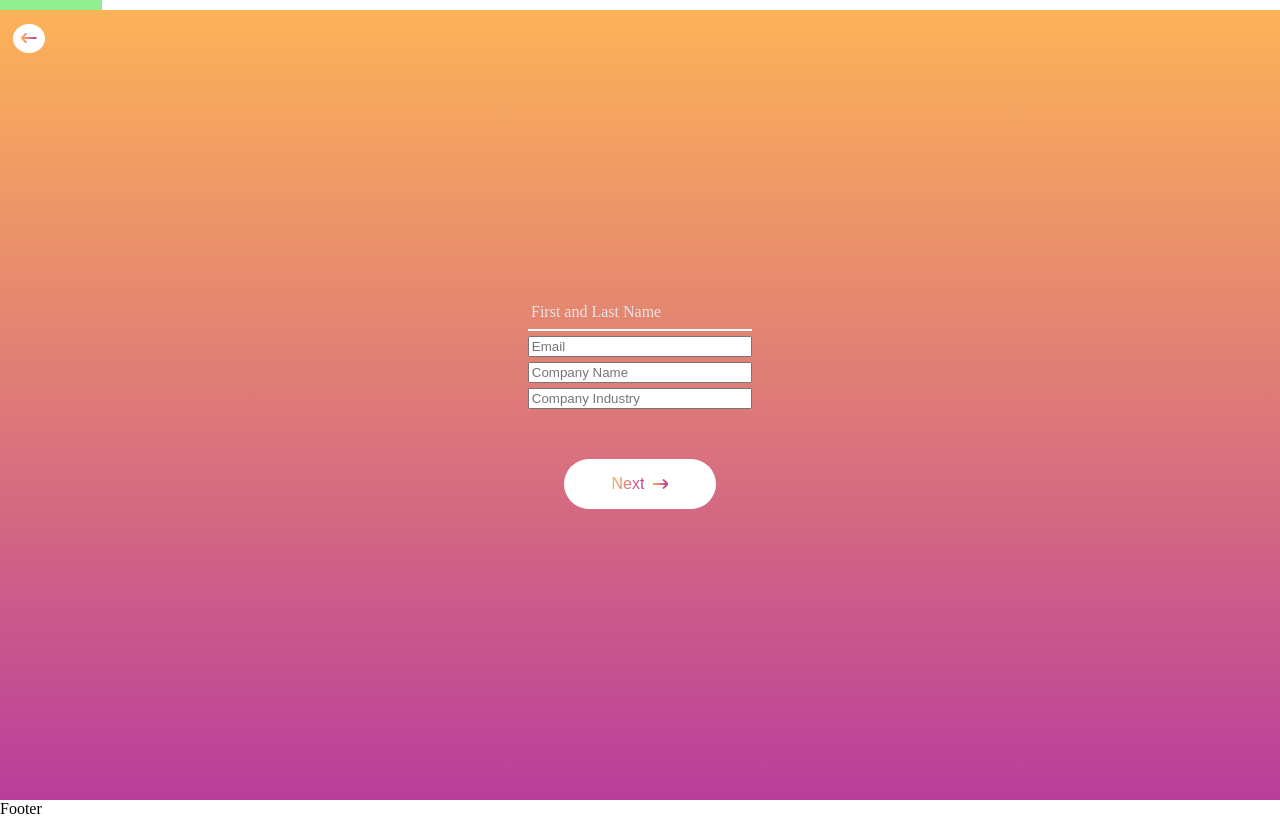
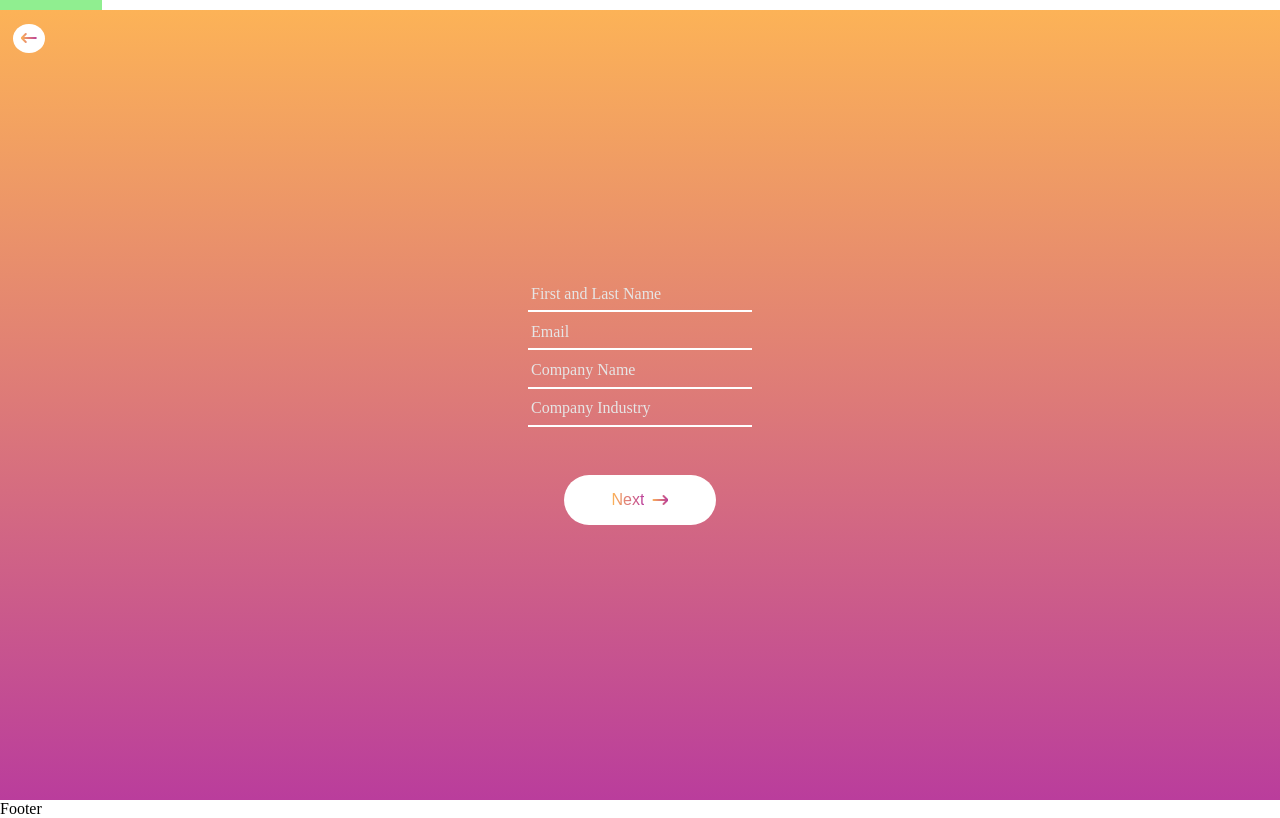
Before and after one commit to AkaraTawng/client-design-questionairre, a React (Vite) app: page / in a window 1280 px wide. Both pictures are taken after a click on the button "Let's go!". Built offline with nearby package versions, Linux system fonts and the light colour scheme.

Commit message:
add styles to all personal info input fields

```diff
--- a/src/components/PersonalInfo.jsx
+++ b/src/components/PersonalInfo.jsx
@@ -5,12 +5,21 @@ function PersonalInfo() {
   return (
     <PersonalInfoContainer>
       <InputContainer>
-        <NameInput type='text' placeholder=''/>
+        <Input type='text' placeholder=''/>
         <Label>First and Last Name</Label>
       </InputContainer>
-      <EmailInput type='email' placeholder='Email'/>
-      <CompanyNameInput  type='text' placeholder='Company Name'/>
-      <CompanyIndustryInput  type='text' placeholder='Company Industry'/>
+      <InputContainer>
+        <Input type='email' placeholder=''/>
+        <Label>Email</Label>
+      </InputContainer>
+      <InputContainer>
+        <Input  type='text' placeholder=''/>
+        <Label>Company Name</Label>
+      </InputContainer>
+      <InputContainer>
+        <Input  type='text' placeholder=''/>
+        <Label>Company Industry</Label>
+      </InputContainer>
     </PersonalInfoContainer>
   )
 }
@@ -18,8 +27,8 @@ function PersonalInfo() {
 const PersonalInfoContainer = styled.div`
   display: flex;
   flex-direction: column;
-  justify-content: space-around;
-  height: 15vh;
+  justify-content: space-between;
+  height: 19vh;
 
 `;
 
@@ -30,19 +39,17 @@ const InputContainer = styled.div`
   align-items: center;
 `;
 
-
 const Label = styled.span`
   position: absolute;
   left: 0;
   padding-left: .2rem;
   font-size: 1rem;
-  color: #6d6d6d;
   color: #e6e5e5;
   pointer-events: none;
   transition: 0.6s;
 `;
 
-const NameInput = styled.input`
+const Input = styled.input`
   width: 100%;
   padding: .6rem 1.2rem;
   border: none;
@@ -65,16 +72,4 @@ const NameInput = styled.input`
   }
 `;
 
-const EmailInput = styled.input`
-
-`;
-
-const CompanyNameInput = styled.input`
-
-`;
-
-const CompanyIndustryInput = styled.input`
-
-`;
-
 export default PersonalInfo
```
